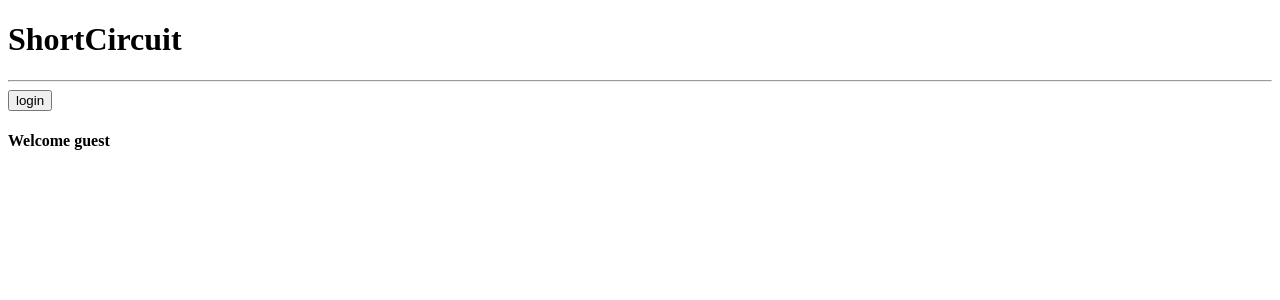
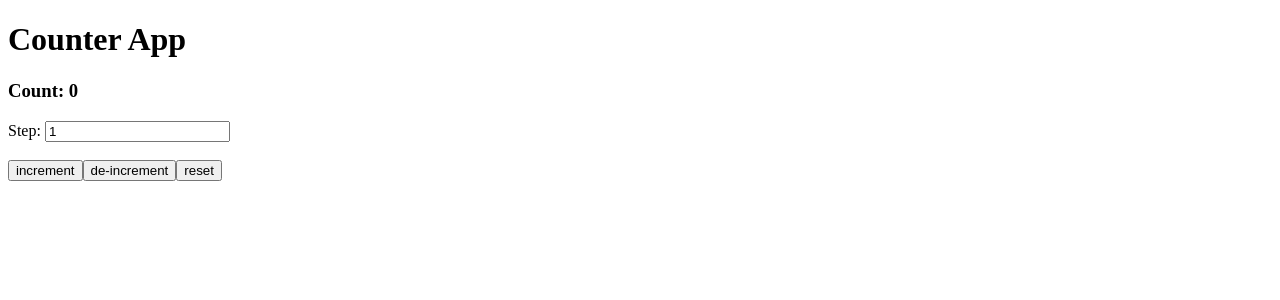
Before and after one commit to mistersakil/react-19, a React (Create React App) app: page / in a window 1280 px wide. Shown: the top 300 px of the page. Built offline with nearby package versions, Linux system fonts and the light colour scheme.

Commit message:
counter app, increment, decrement, reset, step

```diff
--- a/src/App.js
+++ b/src/App.js
@@ -4,11 +4,13 @@
 // import State from "./components/State";
 // import LiftingStateUp from "./components/LiftingStateUp";
 // import Todo from "./components/Todo";
-import ShortCircuit from "./components/ShortCircuit";
+// import ShortCircuit from "./components/ShortCircuit";
+import Counter from "./components/Counter";
 function App() {
   return (
     <div className="App">
-      <ShortCircuit />
+      <Counter />
+      {/* <ShortCircuit /> */}
       {/* <Todo /> */}
       {/* <LiftingStateUp /> */}
       {/* <State /> */}
--- /dev/null
+++ b/src/components/Counter.jsx
@@ -0,0 +1,39 @@
+import React, { useState } from "react";
+
+const Counter = () => {
+  let [count, setCount] = useState(0);
+  let [step, setStep] = useState(1);
+
+  let handleCount = (type) => {
+    switch (type) {
+      case "+":
+        setCount((prevCount) => prevCount + step);
+        break;
+      case "-":
+        setCount((prevCount) => prevCount - step);
+        break;
+      default:
+        setCount(0);
+        setStep(1);
+        break;
+    }
+  };
+  return (
+    <div>
+      <h1>Counter App</h1>
+      <h3>Count: {count}</h3>
+      <label>Step: </label>
+      <input
+        onChange={(event) => setStep(Number(event.target.value))}
+        value={step}
+        type="number"
+      />
+      <br /> <br />
+      <button onClick={() => handleCount("+")}>increment</button>
+      <button onClick={() => handleCount("-")}>de-increment</button>
+      <button onClick={() => handleCount(0)}>reset</button>
+    </div>
+  );
+};
+
+export default Counter;
```
